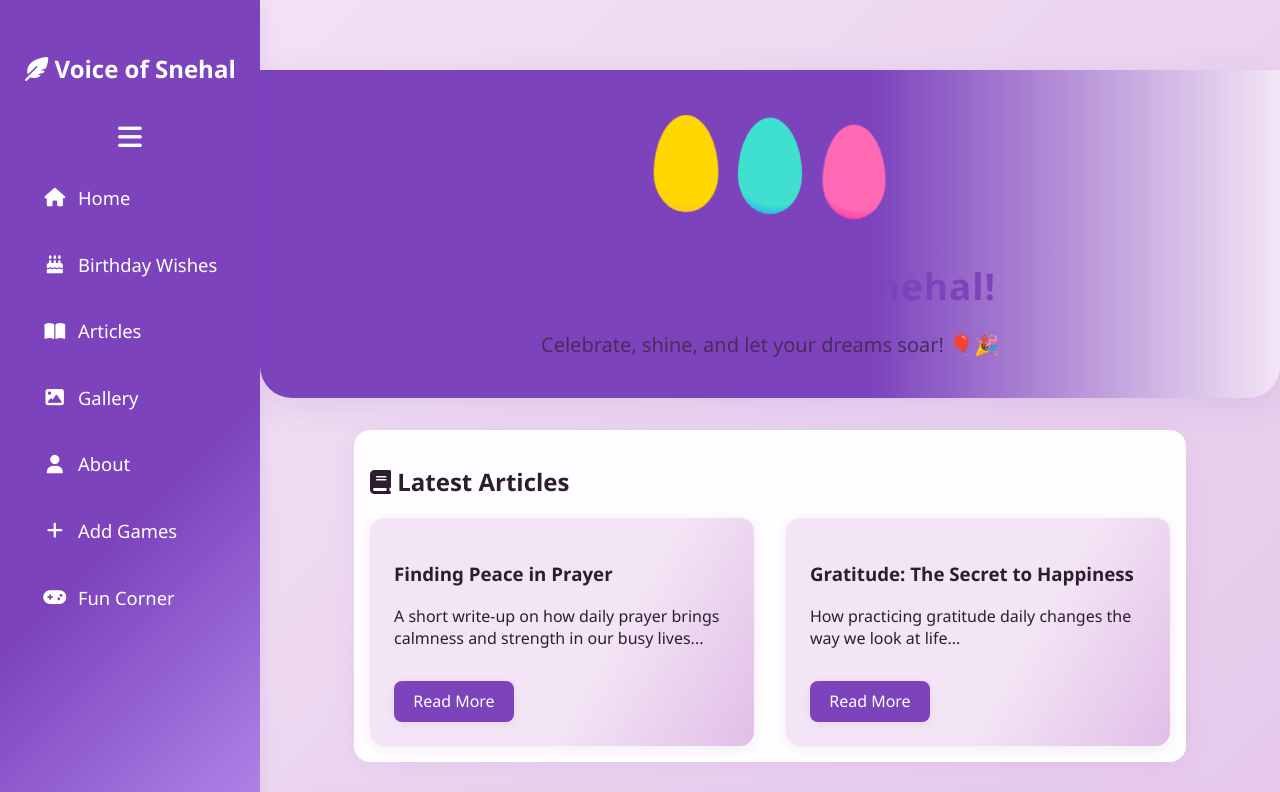
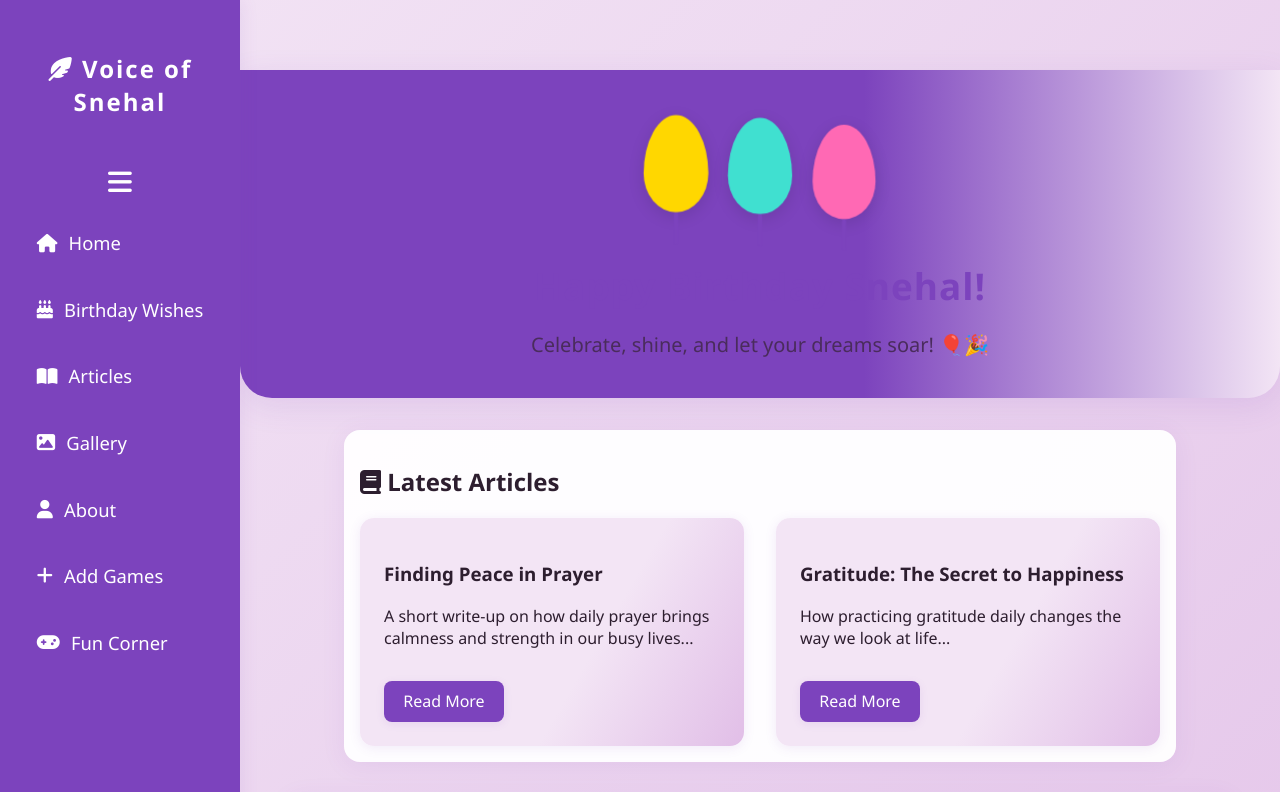
Before and after one commit to ThugCodeNinja/Netlify-test, a plain HTML site: page index.html in a window 1280 px wide. Shown: the top 792 px of the page. Drawn offline with Linux system fonts and the light colour scheme.

Commit message:
Add files via upload

```diff
--- a/style.css
+++ b/style.css
@@ -384,9 +384,9 @@ section.visible {
     position: fixed;
     top: 0;
     left: 0;
-    width: 260px;
+    width: 240px;
     height: 100vh;
-    background: linear-gradient(135deg, #7c43bd 60%, #b388eb 100%);
+    background: #7c43bd;
     color: #fff;
     box-shadow: 2px 0 16px rgba(124,67,189,0.10);
     z-index: 1000;
@@ -394,17 +394,18 @@ section.visible {
     flex-direction: column;
     align-items: center;
     padding-top: 2rem;
-    transition: width 0.3s;
+    transition: width 0.3s cubic-bezier(.77,0,.18,1);
+    overflow-x: hidden;
 }
 .sidebar.collapsed {
-    width: 70px !important;
+    width: 60px;
 }
 body {
-    margin-left: 260px;
-    transition: margin-left 0.3s;
+    margin-left: 240px;
+    transition: margin-left 0.3s cubic-bezier(.77,0,.18,1);
 }
 body.sidebar-collapsed {
-    margin-left: 70px !important;
+    margin-left: 60px;
 }
 .sidebar-header {
     width: 100%;
@@ -414,6 +415,12 @@ body.sidebar-collapsed {
     gap: 0.5rem;
 }
 .sidebar-header h1 {
+    font-size: 1.5rem;
+    font-weight: 700;
+    letter-spacing: 2px;
+    margin-bottom: 2rem;
+    text-align: center;
+    color: #fff;
     transition: opacity 0.3s;
 }
 .sidebar.collapsed .sidebar-header h1 {
@@ -453,23 +460,15 @@ body.sidebar-collapsed {
     padding: 0.7rem 1.2rem;
     border-radius: 8px;
     transition: background 0.2s, color 0.2s;
-}
-.sidebar-nav a i {
-    min-width: 24px;
-    text-align: center;
-}
-.sidebar-nav a span {
-    margin-left: 0.5rem;
-    transition: opacity 0.3s;
+    white-space: nowrap;
 }
 .sidebar.collapsed .sidebar-nav a span {
-    opacity: 0;
-    pointer-events: none;
+    display: none;
 }
 .sidebar.collapsed .sidebar-nav a {
     justify-content: center;
     padding: 0.7rem 0.5rem;
-    font-size: 1.3rem;
+    font-size: 1.5rem;
 }
 .sidebar-nav a:hover, .sidebar-nav a.active {
     background: #ffd6e0;
@@ -515,16 +514,17 @@ body.sidebar-collapsed {
     border-radius: 50% 50% 50% 50% / 60% 60% 40% 40%;
     position: relative;
     animation: popBalloon 2s infinite alternate;
+    box-shadow: 0 4px 16px rgba(0,0,0,0.12);
 }
 .birthday-banner .balloon:nth-child(1) {
-    background: radial-gradient(circle at 60% 40%, #ffd700 70%, #ffb347 100%); /* Gold */
+    background: #ffd700; /* Gold */
 }
 .birthday-banner .balloon:nth-child(2) {
-    background: radial-gradient(circle at 60% 40%, #40e0d0 70%, #1e90ff 100%); /* Teal/Blue */
+    background: #40e0d0; /* Teal */
     animation-delay: 0.5s;
 }
 .birthday-banner .balloon:nth-child(3) {
-    background: radial-gradient(circle at 60% 40%, #ff69b4 70%, #ff1493 100%); /* Pink */
+    background: #ff69b4; /* Pink */
     animation-delay: 1s;
 }
 @keyframes popBalloon {
```
